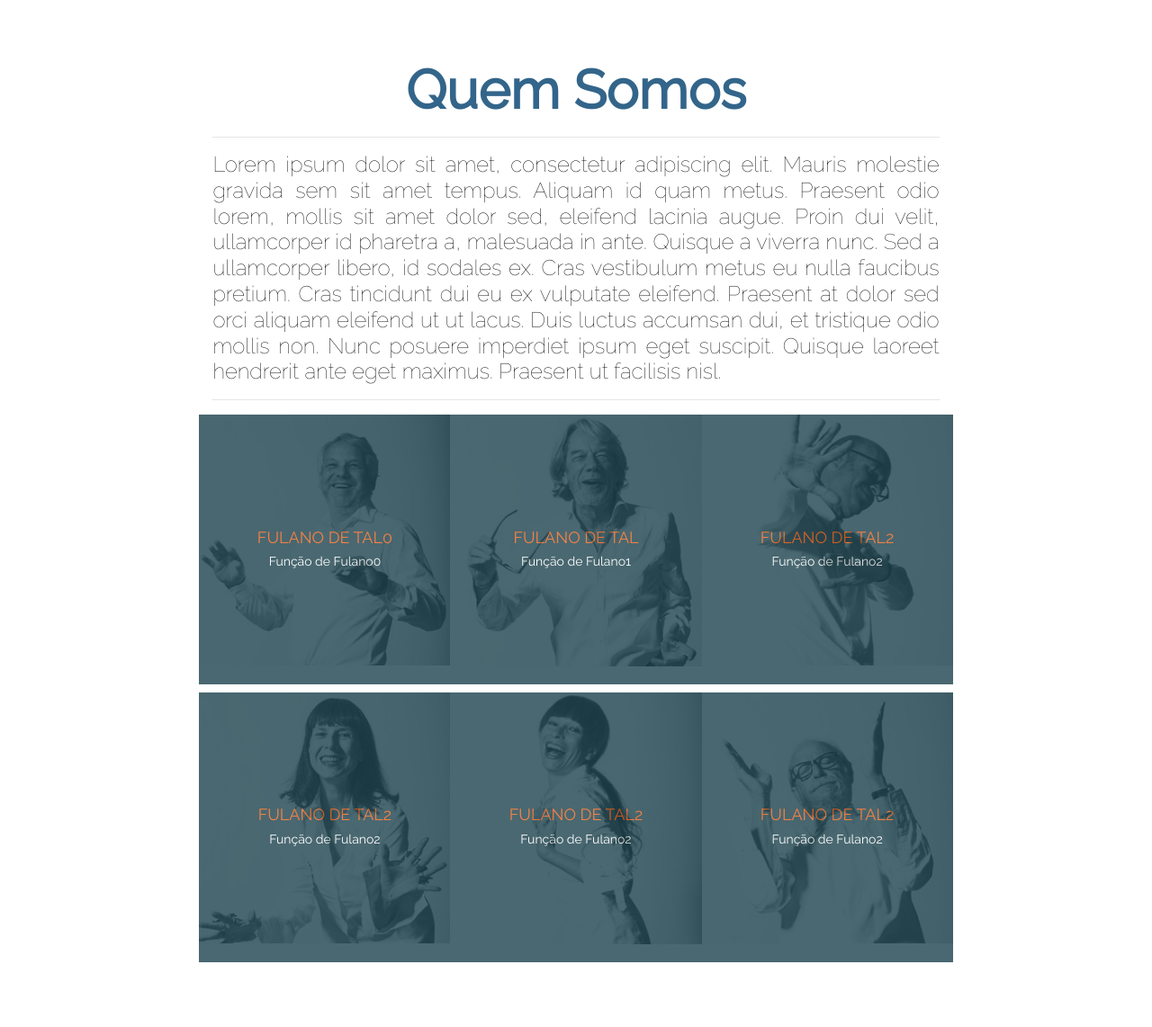
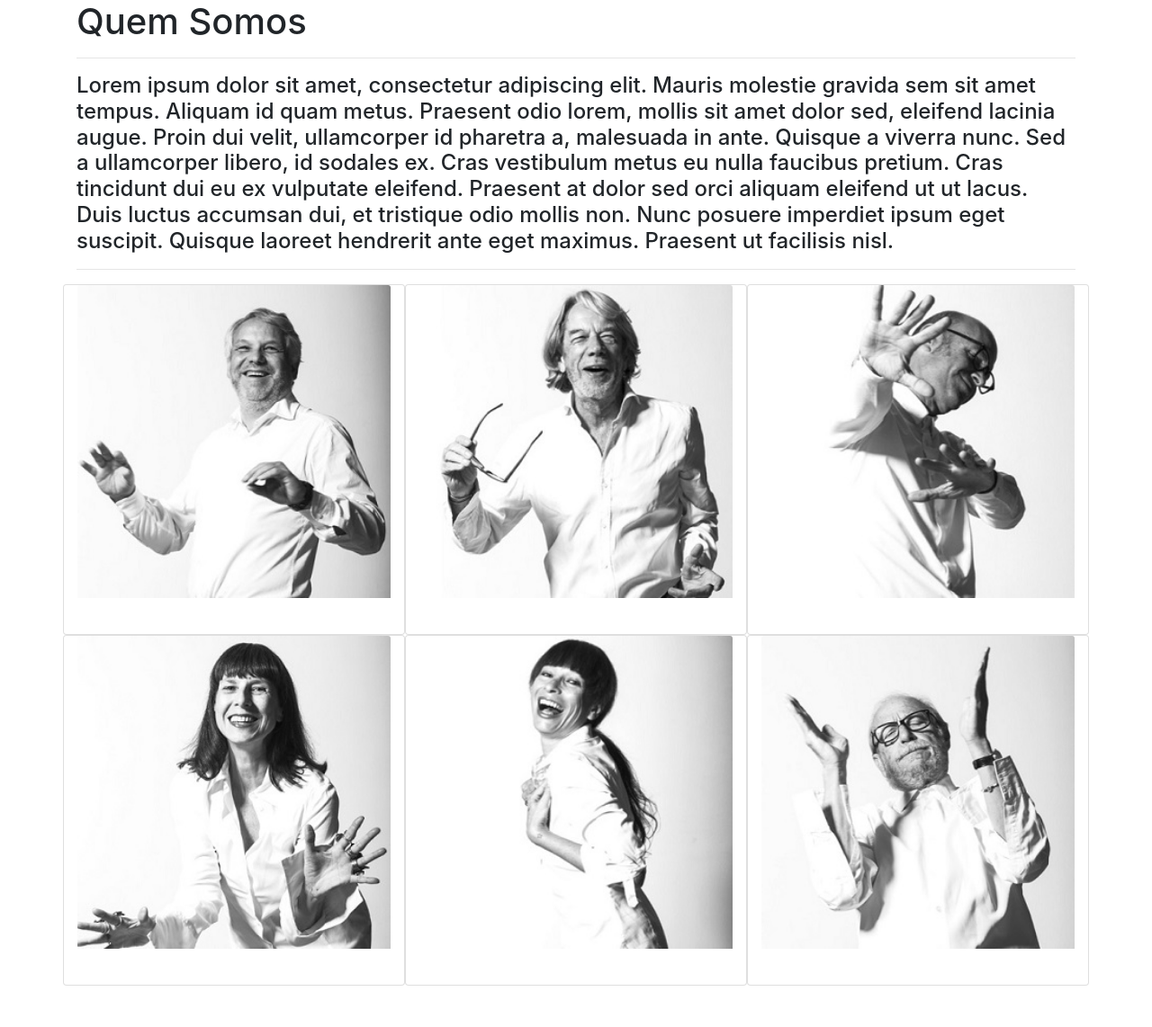
Before and after one commit to dennerEfisio/Equipe-4-Trainee-2019.2, a PHP site: page /quemsomos.html in a window 1280 px wide. Shown: the whole page at 90% size. After the commit the page ends 1096 px from the top, so only its background shows below. Run offline with PHP 8.4, Linux system fonts and the light colour scheme.

Commit message:
alteracao2

```diff
--- a/css/style.css
+++ b/css/style.css
@@ -1,4 +1,4 @@
-html,
+/* html,
 
 body{
     background-color: white;
@@ -100,4 +100,4 @@ body{
         font-size: 16px;
         padding: 8%;
     }
-}
+} */
--- a/quemsomos.html
+++ b/quemsomos.html
@@ -34,7 +34,7 @@
             </h4>
             <hr>
         </div>
-        <div class="row membros">
+        <!-- <div class="row membros">
             <div style="background-image: url(img/foto1.jpg);" class="col-sm-4 fotos">
                 <div class="slide-membros">
                     <div class="slide-titulo">
@@ -86,7 +86,46 @@
                 </div>
             </div>
         </div>
-    </div>
+    </div> -->
+        <div class="row">
+            <div class="card col-sm-4 fotos" >
+                <img src="img/foto1.jpg" class="card-img-top" alt="...">
+                <div class="card-body">
+
+                </div>
+            </div>
+            <div class="card col-sm-4 fotos" >
+                <img src="img/foto2.jpg" class="card-img-top" alt="...">
+                <div class="card-body">
+
+                </div>
+            </div>
+            <div class="card col-sm-4 fotos" >
+                <img src="img/foto3.jpg" class="card-img-top" alt="...">
+                <div class="card-body">
+
+                </div>
+            </div>
+            <div class="card col-sm-4 fotos">
+                <img src="img/foto4.jpg" class="card-img-top" alt="...">
+                <div class="card-body">
+
+                </div>
+            </div>
+            <div class="card col-sm-4 fotos" >
+                <img src="img/foto5.jpg" class="card-img-top" alt="...">
+                <div class="card-body">
+
+                </div>
+            </div>
+            <div class="card col-sm-4 fotos" >
+                <img src="img/foto6.jpg" class="card-img-top" alt="...">
+                <div class="card-body">
+
+                </div>
+            </div>
+
+        </div>
     </div>
 
     <script src="https://code.jquery.com/jquery-3.3.1.slim.min.js"
```
